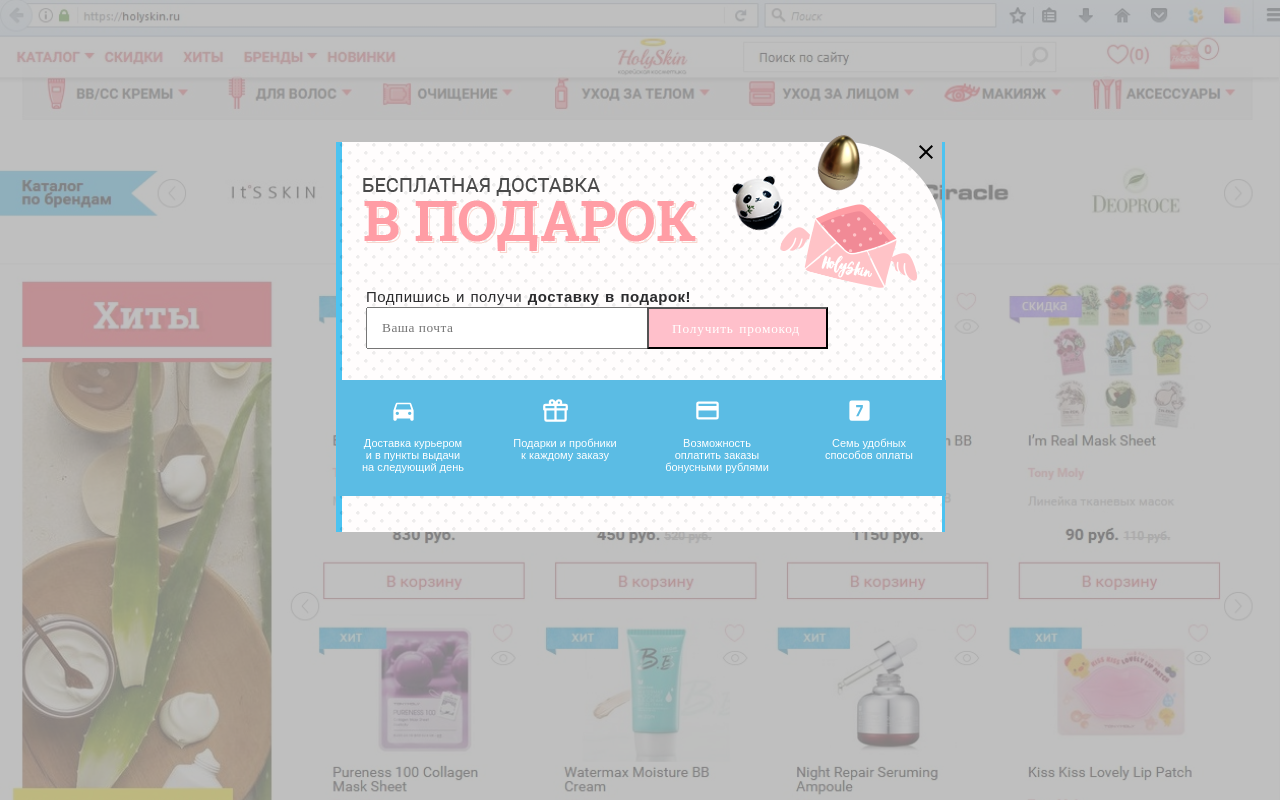
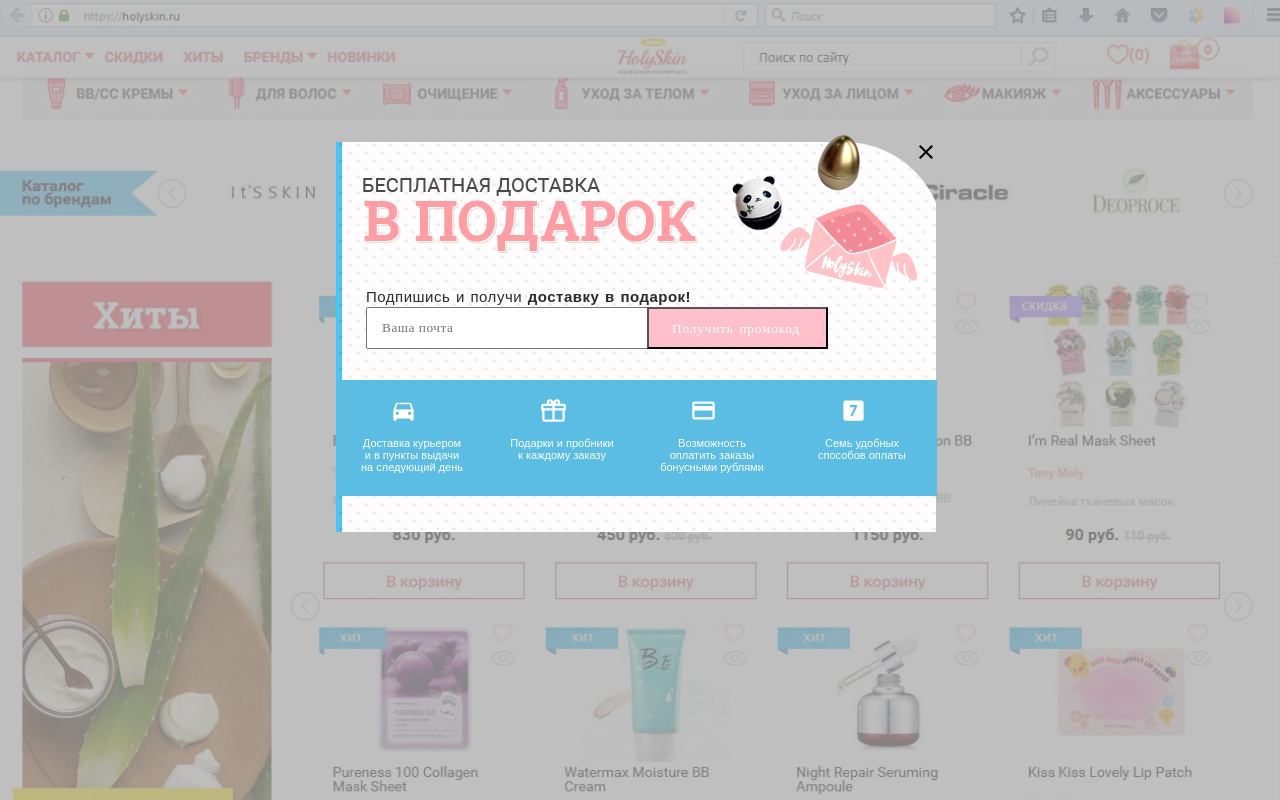
Before and after one commit to Aleks339/Korean_makeup_popup, a website: page index.html in a window 1280 px wide. Both pictures are taken after a click on the button "Нажмите чтобы открыть попап". Shown: the top 800 px of the page. Drawn offline with Linux system fonts and the light colour scheme; a web font is replaced by a local one.

Commit message:
background repeat no repeat added

```diff
--- a/index.html
+++ b/index.html
@@ -43,7 +43,8 @@
                 z-index:101;
                 margin-left: -304px;
                 background-image: url("img/pop_up_background.png");
-                width: 609px;
+                background-repeat: no-repeat;
+                width: 600px;
                 height: 399px;
                 display: none;
             }
--- a/sass/index.scss
+++ b/sass/index.scss
@@ -79,7 +79,7 @@
         left:1px;
         height:116px;
         .item{
-           width:152px;
+           width:150px;
            height:100%;
            float:$left;
            display:$inline-block;
```
Also changed, not shown: css/index.css.
